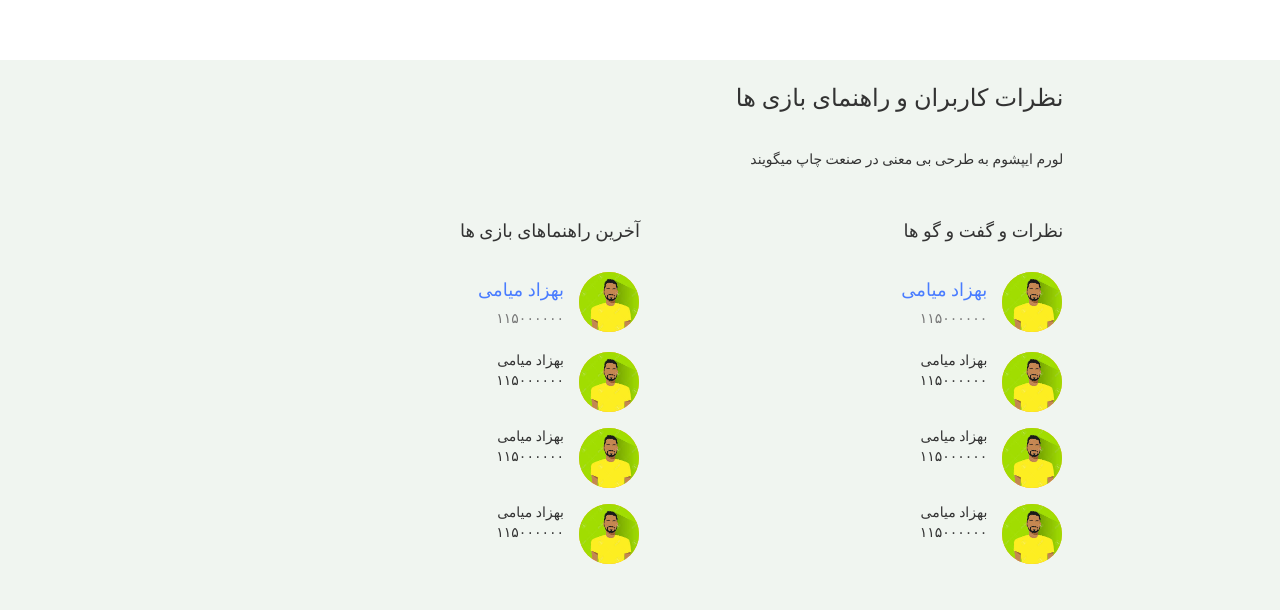
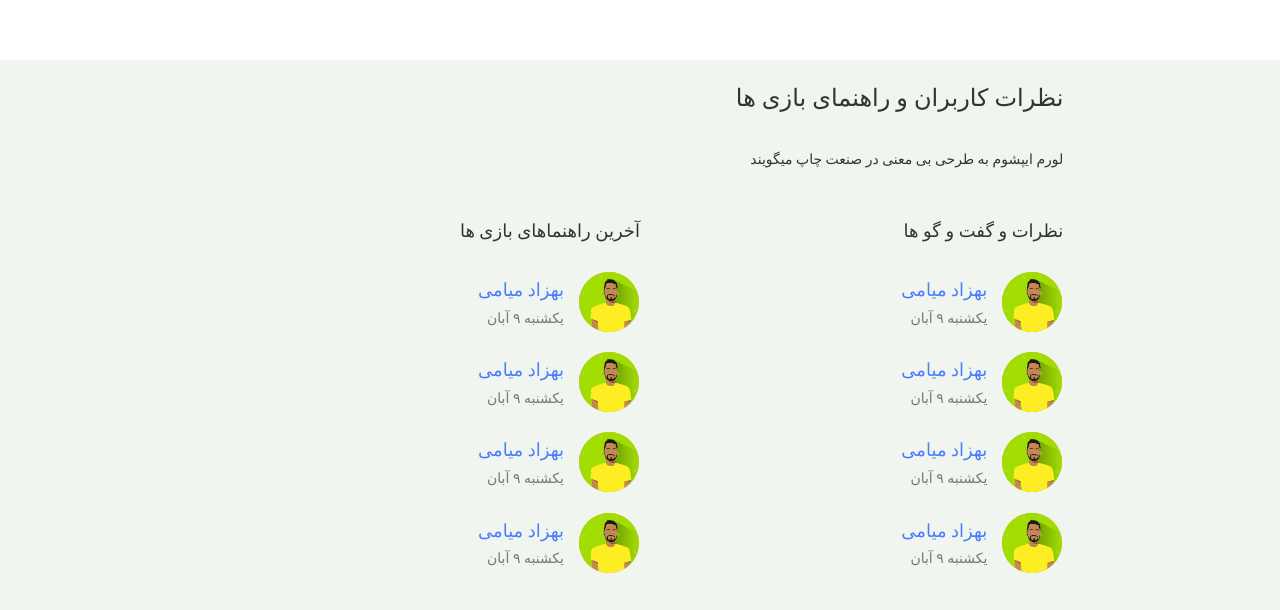
Before and after one commit to mmaghajani/Game-center-client-side, a plain HTML site: page index.html in a window 1280 px wide. Shown: the part 2321-2931 px from the top of the page. Drawn offline with nearby package versions, Linux system fonts and the light colour scheme; files whose address does not match are found by name; a web font is replaced by a local one.

Commit message:
Completes comment and guid panel

```diff
--- a/css/home-page.css
+++ b/css/home-page.css
@@ -313,7 +313,7 @@ section {
 
 
 .list-item{
-    width:91%;
+    width:100%;
     height:auto;
     text-align: center;
     display: inline-block;
--- a/index.html
+++ b/index.html
@@ -235,7 +235,7 @@
                                     بهزاد میامی
                                 </div>
                                 <div class="text-muted h5">
-                                    ۱۱۵۰۰۰۰۰۰
+                                    یکشنبه ۹ آبان
                                 </div>
                             </div>
                         </div>
@@ -246,11 +246,11 @@
                                 <img src="./assets/prof2.jpg" class="list-image">
                             </div>
                             <div class="information">
-                                <div class="name">
+                                <div class="text-success h4">
                                     بهزاد میامی
                                 </div>
-                                <div class="score">
-                                    ۱۱۵۰۰۰۰۰۰
+                                <div class="text-muted h5">
+                                    یکشنبه ۹ آبان
                                 </div>
                             </div>
                         </div>
@@ -261,11 +261,11 @@
                                 <img src="./assets/prof2.jpg" class="list-image">
                             </div>
                             <div class="information">
-                                <div class="name">
+                                <div class="text-success h4">
                                     بهزاد میامی
                                 </div>
-                                <div class="score">
-                                    ۱۱۵۰۰۰۰۰۰
+                                <div class="text-muted h5">
+                                    یکشنبه ۹ آبان
                                 </div>
                             </div>
                         </div>
@@ -276,11 +276,11 @@
                                 <img src="./assets/prof2.jpg" class="list-image">
                             </div>
                             <div class="information">
-                                <div class="name">
+                                <div class="text-success h4">
                                     بهزاد میامی
                                 </div>
-                                <div class="score">
-                                    ۱۱۵۰۰۰۰۰۰
+                                <div class="text-muted h5">
+                                    یکشنبه ۹ آبان
                                 </div>
                             </div>
                         </div>
@@ -301,7 +301,7 @@
                                     بهزاد میامی
                                 </div>
                                 <div class="text-muted h5">
-                                    ۱۱۵۰۰۰۰۰۰
+                                    یکشنبه ۹ آبان
                                 </div>
                             </div>
                         </div>
@@ -312,11 +312,11 @@
                                 <img src="./assets/prof2.jpg" class="list-image">
                             </div>
                             <div class="information">
-                                <div class="name">
+                                <div class="text-success h4">
                                     بهزاد میامی
                                 </div>
-                                <div class="score">
-                                    ۱۱۵۰۰۰۰۰۰
+                                <div class="text-muted h5">
+                                    یکشنبه ۹ آبان
                                 </div>
                             </div>
                         </div>
@@ -327,11 +327,11 @@
                                 <img src="./assets/prof2.jpg" class="list-image">
                             </div>
                             <div class="information">
-                                <div class="name">
+                                <div class="text-success h4">
                                     بهزاد میامی
                                 </div>
-                                <div class="score">
-                                    ۱۱۵۰۰۰۰۰۰
+                                <div class="text-muted h5">
+                                    یکشنبه ۹ آبان
                                 </div>
                             </div>
                         </div>
@@ -342,11 +342,11 @@
                                 <img src="./assets/prof2.jpg" class="list-image">
                             </div>
                             <div class="information">
-                                <div class="name">
+                                <div class="text-success h4">
                                     بهزاد میامی
                                 </div>
-                                <div class="score">
-                                    ۱۱۵۰۰۰۰۰۰
+                                <div class="text-muted h5">
+                                    یکشنبه ۹ آبان
                                 </div>
                             </div>
                         </div>
```
